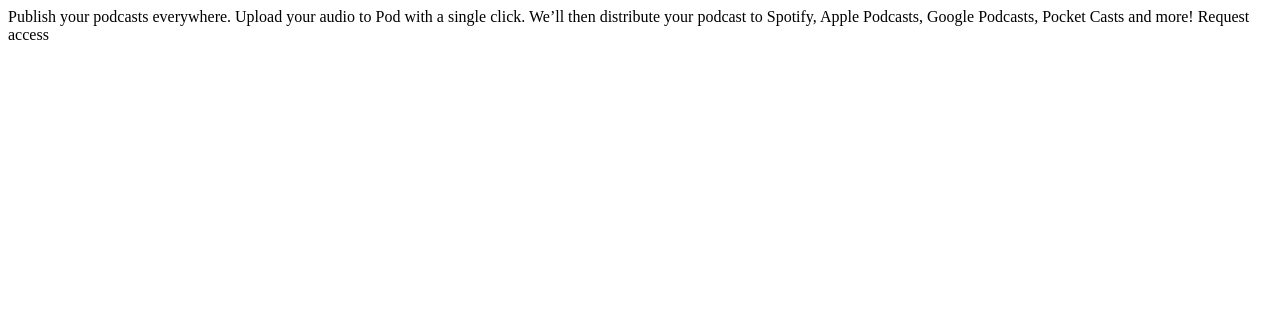
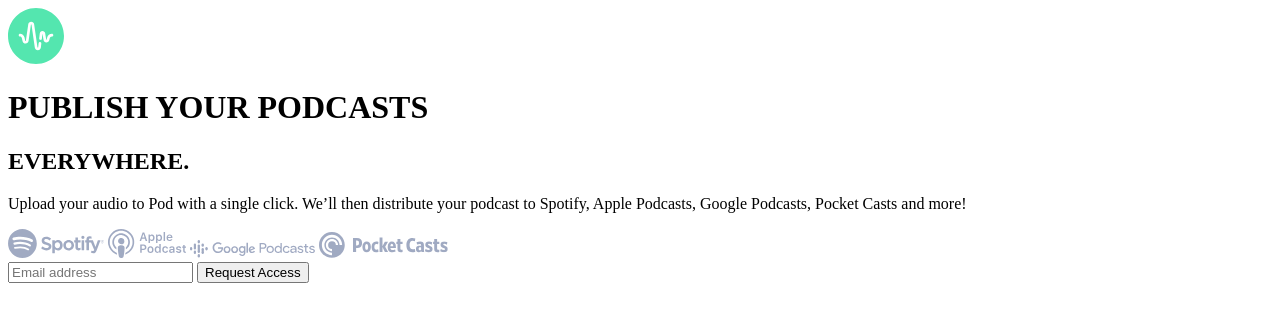
Before and after one commit to vikrambenipal/podcast-signup, a plain HTML site: page starter-code/index.html in a window 1280 px wide. Drawn offline with Linux system fonts and the light colour scheme.

Commit message:
basic html structure done

```diff
--- a/starter-code/index.html
+++ b/starter-code/index.html
@@ -11,11 +11,25 @@
   <title>Frontend Mentor | Pod request access landing page</title>
 </head>
 <body>
-  Publish your podcasts everywhere.
+  <img class="logo" src="assets/desktop/logo.svg">
+  <div class="content">
+    <h1>PUBLISH YOUR PODCASTS</h1>
+    <h2>EVERYWHERE.</h2>
+    <p>Upload your audio to Pod with a single click. We’ll then distribute your podcast to Spotify,
+      Apple Podcasts, Google Podcasts, Pocket Casts and more!</p>
+  </div>
 
-  Upload your audio to Pod with a single click. We’ll then distribute your podcast to Spotify,
-  Apple Podcasts, Google Podcasts, Pocket Casts and more!
+  <div class="companies">
+    <img src="assets/desktop/spotify.svg">
+    <img src="assets/desktop/apple-podcast.svg">
+    <img src="assets/desktop/google-podcasts.svg">
+    <img src="assets/desktop/pocket-casts.svg">
+  </div>
 
-  Request access
+  <form>
+    <input type="email" placeholder="Email address">
+    <button type="submit">Request Access</button>
+  </form>
+
 </body>
 </html>
--- a/starter-code/style.css
+++ b/starter-code/style.css
@@ -0,0 +1,8 @@
+@font-face {
+    font-family: 'chivo-light';
+    src: url(assets/Chivo/Chivo-Light.ttf);
+}
+@font-face {
+    font-family: 'chivo-bold';
+    src: url(assets/Chivo/Chivo-Bold.ttf);
+}
```
Also changed, not shown: starter-code/assets/Chivo/Chivo-Black.ttf (added), starter-code/assets/Chivo/Chivo-BlackItalic.ttf (added), starter-code/assets/Chivo/Chivo-Bold.ttf (added), starter-code/assets/Chivo/Chivo-BoldItalic.ttf (added), starter-code/assets/Chivo/Chivo-Italic.ttf (added), starter-code/assets/Chivo/Chivo-Light.ttf (added), starter-code/assets/Chivo/Chivo-LightItalic.ttf (added), starter-code/assets/Chivo/Chivo-Regular.ttf (added), starter-code/assets/Chivo/OFL.txt (added).
